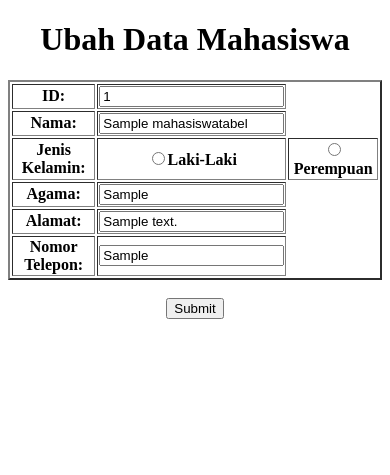
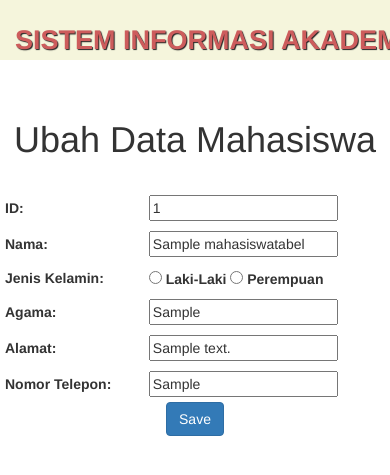
Before and after one commit to indahsyahputri-komc/tugas1_pi, a CodeIgniter app: page /tugas1_pi/index.php/mahasiswa/edit/1 in a window 390 px wide; the page is wider, and only the part inside the window is pictured. Shown: the top 475 px of that part. Run offline with CodeIgniter, Linux system fonts and the light colour scheme; tables that the repository leaves empty or names only in its code hold one stand-in row (values such as "Sample post"); data that the repository does not hold is empty; some libraries are stand-ins or nearby versions.

Commit message:
menambahkan css pada file v_ubahdata dan v_tambahdata

```diff
--- a/application/views/v_ubahdata.php
+++ b/application/views/v_ubahdata.php
@@ -1,17 +1,144 @@
 <!DOCTYPE html>
 <html>
 <head>
-	<title>Ubah Data Mahasiswa</title>
+	<meta charset="utf-8">
+	<meta name="viewport" content="width=device-width, initial-scale=1">
+	<title>EDIT DATA</title>
+	<!-- <script src=”https://maxcdn.bootstrapcdn.com/bootstrap/3.4.0/js/bootstrap.min.js”></script> -->
+	<link href="https://cdn.jsdelivr.net/npm/bootstrap@5.0.0-beta3/dist/css/bootstrap.min.css" rel="stylesheet" integrity="sha384-eOJMYsd53ii+scO/bJGFsiCZc+5NDVN2yr8+0RDqr0Ql0h+rP48ckxlpbzKgwra6" crossorigin="anonymous">
+	<script src="https://cdn.jsdelivr.net/npm/bootstrap@5.0.0-beta3/dist/js/bootstrap.bundle.min.js" integrity="sha384-JEW9xMcG8R+pH31jmWH6WWP0WintQrMb4s7ZOdauHnUtxwoG2vI5DkLtS3qm9Ekf" crossorigin="anonymous"></script>
+	<link rel="stylesheet" href="assets/css/bootstrap.min.css">
+	<script type="css/style2.css"></script>
+	<script type="assets/css/bootstrap.min.css"></script>
+	<script src="assets/js/jquery.js"></script>
+	<script src="assets/js/bootstrap.min.js"></script>
+
 </head>
 
 <body>
+	<style type="text/css">
+		body{
+  /*background-color: #F5F5DC;*/
+}
+table, td, th {
+  border: 0px solid #ddd;
+  text-align: left;
+}
+
+table {
+  border-collapse: collapse;
+  /*width: 100%;*/
+}
+
+th, td {
+  padding: 5px;
+}
+
+
+tr:hover {background-color: #f5f5f5;}
+
+#header-nav {
+  background-color: #F5F5DC;
+  border-radius: 0;
+  border: 0;
+}
+
+.navbar-brand {
+  padding-top: 25px;
+}
+
+.navbar-brand2 {
+
+  margin-top: 0;
+  margin-bottom: 0;
+  line-height: .75;
+}
+
+#nav-list {
+  margin-top: 10px;
+}
+
+.navbar-brand h1 { /* Restaurant name */
+  /*font-family: '', serif;*/
+  color: #CD5C5C;
+  font-size: 1.5em;
+  text-transform: uppercase;
+  font-weight: bold;
+  text-shadow: 1px 1px 1px #222;
+  margin-top: 0;
+  margin-bottom: 0;
+  line-height: .75;
+}
+.navbar-brand a:hover, .navbar-brand a:focus {
+  text-decoration: none;
+}
+.navbar-brand p { /* Kosher cert */
+  color: #000;
+  text-transform: uppercase;
+  font-size: .7em;
+  margin-top: 15px;
+}
+.navbar-brand p span { /* Star-K */
+  vertical-align: middle;
+}
+
+.navbar-header button.navbar-toggle, .navbar-header .icon-bar {
+  border: 1px solid #61122f;
+}
+.navbar-header button.navbar-toggle {
+  clear: both;
+  margin-top: -30px;
+}
+
+@media (max-width: 479px) {
+  /* Header */
+
+
+  table {
+    position: relative;
+    float: left;
+    width: 100%;
+  }
+}
+
+</style>
+	<header>
+
+		<nav id="header-nav" class="navbar navbar-default">
+			<div class="container">
+				<div class="navbar-header">
+					<!-- <a href="index.html" class="pull-left visible-md visible-lg"> -->
+						<!-- <div id="logo-img" alt="Logo image"></div> -->
+					<!-- </a> -->
+
+					<div class="navbar-brand">
+						<center><h1>Sistem Informasi Akademik</h1></center>
+
+						<p>
+							<!-- <img src="images/kosher.png" alt="Kosher certification">
+							<span>Kosher Certified</span> -->
+
+
+
+
+            </p>
+          </div>
+      </div>
+  </div>
+</nav>
+
+	</header>
+	<br>
+
 	<center><h1>Ubah Data Mahasiswa</h1></center>
+	<br>
 	<?php foreach($mahasiswatabel as $a){ ?>
 		<form action="<?php echo base_url(). 'index.php/mahasiswa/update'; ?>" method="post">
 			<!-- ndah nama fungsinya update ajaya,
 				btw ini mahasiswa nama file controllernya kan? !-->
 
 			<center>
+
 			<table border="2">
 				<tr>
 					<th>ID: </th>
@@ -29,8 +156,8 @@
 				</tr> !
  -->
 				<th>Jenis Kelamin: </th>
-				<th><input type="radio" name="jk" value="Laki-laki">Laki-Laki</th>
-				<th><input type="radio" name="jk" value="Perempuan">Perempuan</th>
+				<th><input type="radio" name="jk" value="Laki-laki"> Laki-Laki    <input type="radio" name="jk" value="Perempuan"> Perempuan</th>
+				<!-- <th><input type="radio" name="jk" value="Perempuan">Perempuan</th> -->
 
 
 				<tr>
@@ -51,7 +178,7 @@
 
 			<br>
 			<center>
-			<input type="submit" name="Save">
+			<button type="submit" class="btn btn-primary" >Save</button>
 			</center>
 		</form>
 	<?php } ?>
```
Also changed, not shown: application/views/v_tambahdata.php (+127 -3 lines), application/views/v_tampilan.php (+8 -8 lines).
